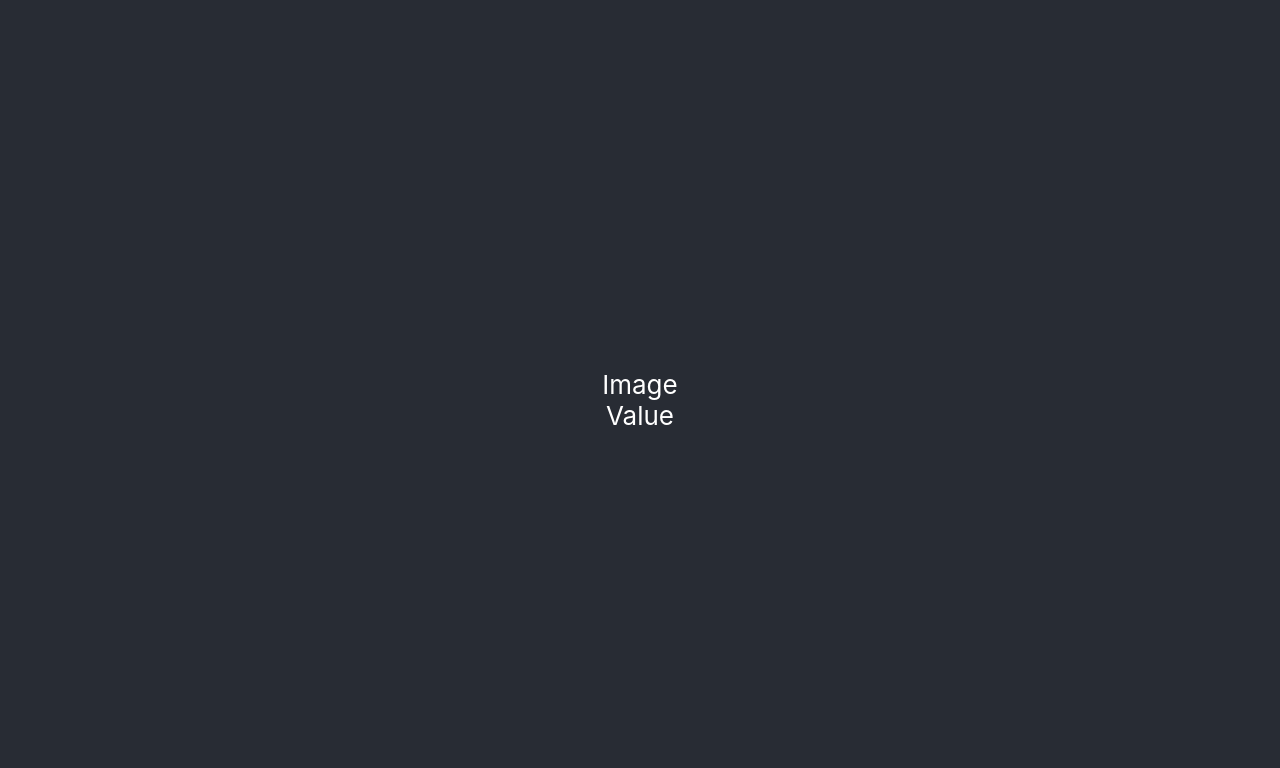
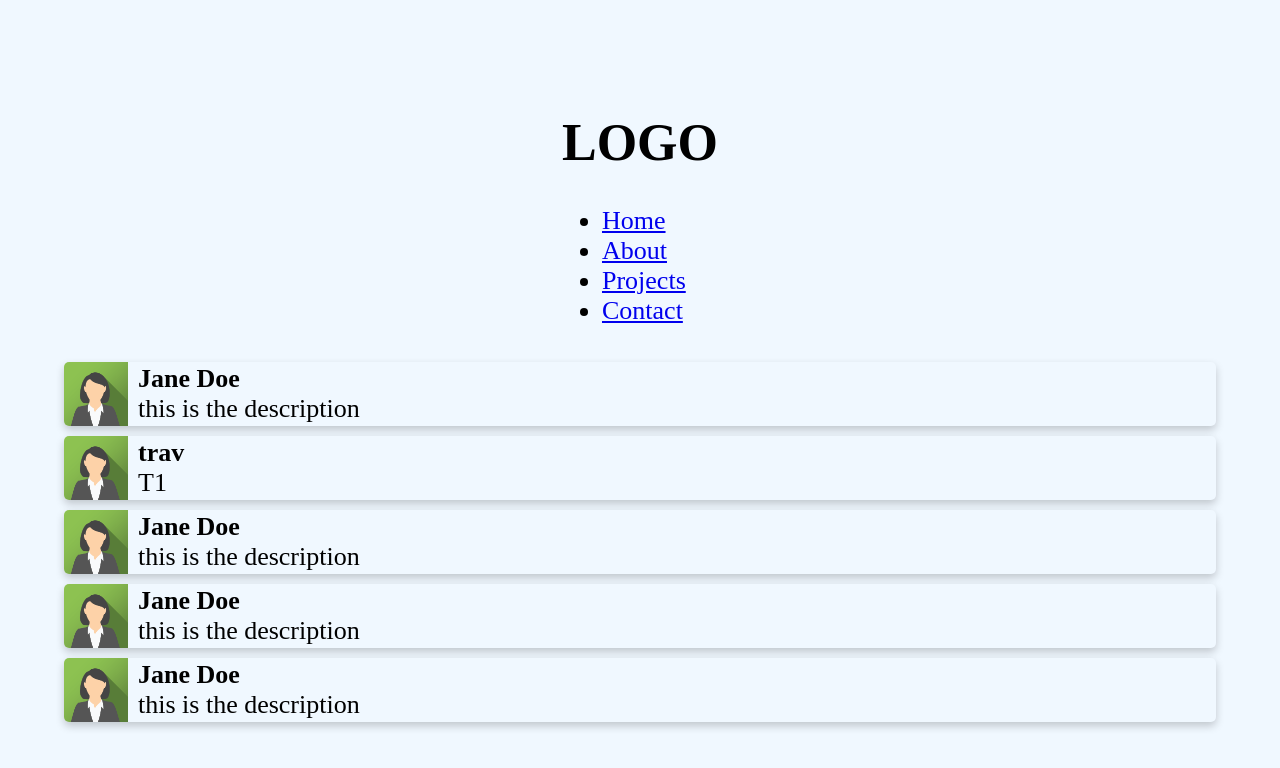
Before and after one commit to josernesto1989/telebanca-cuba, a React (Create React App) app: page / in a window 1280 px wide. Shown: the top 768 px of the page. Built offline with nearby package versions, Linux system fonts and the light colour scheme.

Commit message:
creando componentes cardleftimagerightlabel y nav

```diff
--- a/src/App.css
+++ b/src/App.css
@@ -1,5 +1,5 @@
 .App {
-  text-align: center;
+  /* text-align: center; */
 }
 
 .App-logo {
@@ -13,19 +13,24 @@
   }
 }
 
+.card{
+
+  margin-top: 10px;
+}
+
 .App-header {
-  background-color: #282c34;
+  background-color:aliceblue;
   min-height: 100vh;
   display: flex;
   flex-direction: column;
   align-items: center;
   justify-content: center;
   font-size: calc(10px + 2vmin);
-  color: white;
+  /* color: white; */
 }
 
 .App-link {
-  color: #61dafb;
+  /* color: #61dafb; */
 }
 
 @keyframes App-logo-spin {
--- a/src/App.js
+++ b/src/App.js
@@ -2,14 +2,21 @@ import logo from './logo.svg';
 import './App.css';
 import './card-left-image-right-label/CardLeftImageRightLabel'
 import CardLeftImageRightLabel from './card-left-image-right-label/CardLeftImageRightLabel';
+import NavResponsiveVIP from './nav-responsive/NavResponsiveVIP'
 
 function App() {
   return (
     <div className="App">
       <header className="App-header">
-        <CardLeftImageRightLabel></CardLeftImageRightLabel>
+      <NavResponsiveVIP></NavResponsiveVIP>
 
+      <CardLeftImageRightLabel title="Jane Doe" description="this is the description"></CardLeftImageRightLabel>
+      <CardLeftImageRightLabel title="trav" description="T1"></CardLeftImageRightLabel>
+      <CardLeftImageRightLabel title="Jane Doe" description="this is the description"></CardLeftImageRightLabel>
+      <CardLeftImageRightLabel title="Jane Doe" description="this is the description"></CardLeftImageRightLabel>
+      <CardLeftImageRightLabel title="Jane Doe" description="this is the description"></CardLeftImageRightLabel>
       </header>
+
     </div>
   );
 }
--- /dev/null
+++ b/src/card-left-image-right-label/Card.css
@@ -0,0 +1,33 @@
+:root{
+    --card-leftimage-rightlabel-height:64px;
+}
+.card:hover {
+    box-shadow: 0 8px 16px 0 rgba(0,0,0,0.2);
+  }
+.card{
+    box-shadow: 0 4px 8px 0 rgba(0,0,0,0.2);
+      transition: 0.3s;
+      width: 90%;
+      height:var(--card-leftimage-rightlabel-height);
+      border-radius: 5px;
+      display: flex;
+      flex-direction: row;
+      background-color: aliceblue;
+}
+img{
+    width:var(--card-leftimage-rightlabel-height);
+    border-radius: 5px 0 0 5px;
+    background-color: red;
+}
+.cardcontainer{
+    margin-left:10px;
+    width:100%;
+    height:var(--card-leftimage-rightlabel-height);
+    display: flex;
+    flex-direction: column ;
+    justify-content:  center;
+}
+.cardtext{
+    color:black;
+    justify-content:  center;
+}
--- a/src/card-left-image-right-label/CardLeftImageRightLabel.js
+++ b/src/card-left-image-right-label/CardLeftImageRightLabel.js
@@ -1,13 +1,23 @@
 import React from 'react';
-
+import './Card.css';
+import avatar from './img_avatar2.png';
 
 class CardLeftImageRightLabel extends React.Component {
   render() {
+
     return (
-    <div>
-          <div>Image</div>
-          <div>Value</div>
-          </div>
+
+      <div class="card">
+      <img src={avatar} alt="Avatar" />
+      <div class="cardcontainer">
+        <div class="card-text-main">
+          <strong>{ this.props.title}</strong>
+        </div>
+        <div class="card-text-second">
+        { this.props.description}
+         </div>
+      </div>
+      </div>
           );
   }
 }
--- a/src/index.css
+++ b/src/index.css
@@ -1,13 +1,13 @@
 body {
   margin: 0;
-  font-family: -apple-system, BlinkMacSystemFont, 'Segoe UI', 'Roboto', 'Oxygen',
+  /* font-family: -apple-system, BlinkMacSystemFont, 'Segoe UI', 'Roboto', 'Oxygen',
     'Ubuntu', 'Cantarell', 'Fira Sans', 'Droid Sans', 'Helvetica Neue',
-    sans-serif;
+    sans-serif; */
   -webkit-font-smoothing: antialiased;
   -moz-osx-font-smoothing: grayscale;
 }
 
 code {
-  font-family: source-code-pro, Menlo, Monaco, Consolas, 'Courier New',
-    monospace;
+  /* font-family: source-code-pro, Menlo, Monaco, Consolas, 'Courier New',
+    monospace; */
 }
--- /dev/null
+++ b/src/nav-responsive/NavResponsiveVIP.js
@@ -0,0 +1,25 @@
+import React from 'react';
+import './navVIP.css';
+// import './navVIP.js';
+
+class NavResponsiveVIP extends React.Component {
+  render() {
+
+    return (
+        <header>
+        <h1 class="logo">LOGO</h1>
+        <ul class="nav">
+            <li class="navlink"><a href="#">Home</a></li>
+            <li class="navlink"><a href="#">About</a></li>
+            <li class="navlink"><a href="#">Projects</a></li>
+            <li class="navlink"><a href="#">Contact</a></li>
+        </ul>
+        <div class="burger">
+            <i class="fas fa-bars"></i>
+        </div>
+    </header>
+          );
+  }
+}
+
+export default NavResponsiveVIP;
--- /dev/null
+++ b/src/nav-responsive/navVIP.js
@@ -0,0 +1,16 @@
+{// Selection of HTML objects
+const burger = document.querySelector('.burger i');
+const nav = document.querySelector('.nav');
+
+// Defining a function
+function toggleNav() {
+    burger.classList.toggle('fa-bars');
+    burger.classList.toggle('fa-times');
+    nav.classList.toggle('nav-active');
+}
+
+// Calling the function after click event occurs
+burger.addEventListener('click', function() {
+    toggleNav();
+});
+}
```
Also changed, not shown: src/card-left-image-right-label/img_avatar2.png (added), src/nav-responsive/navVIP.css (added).
